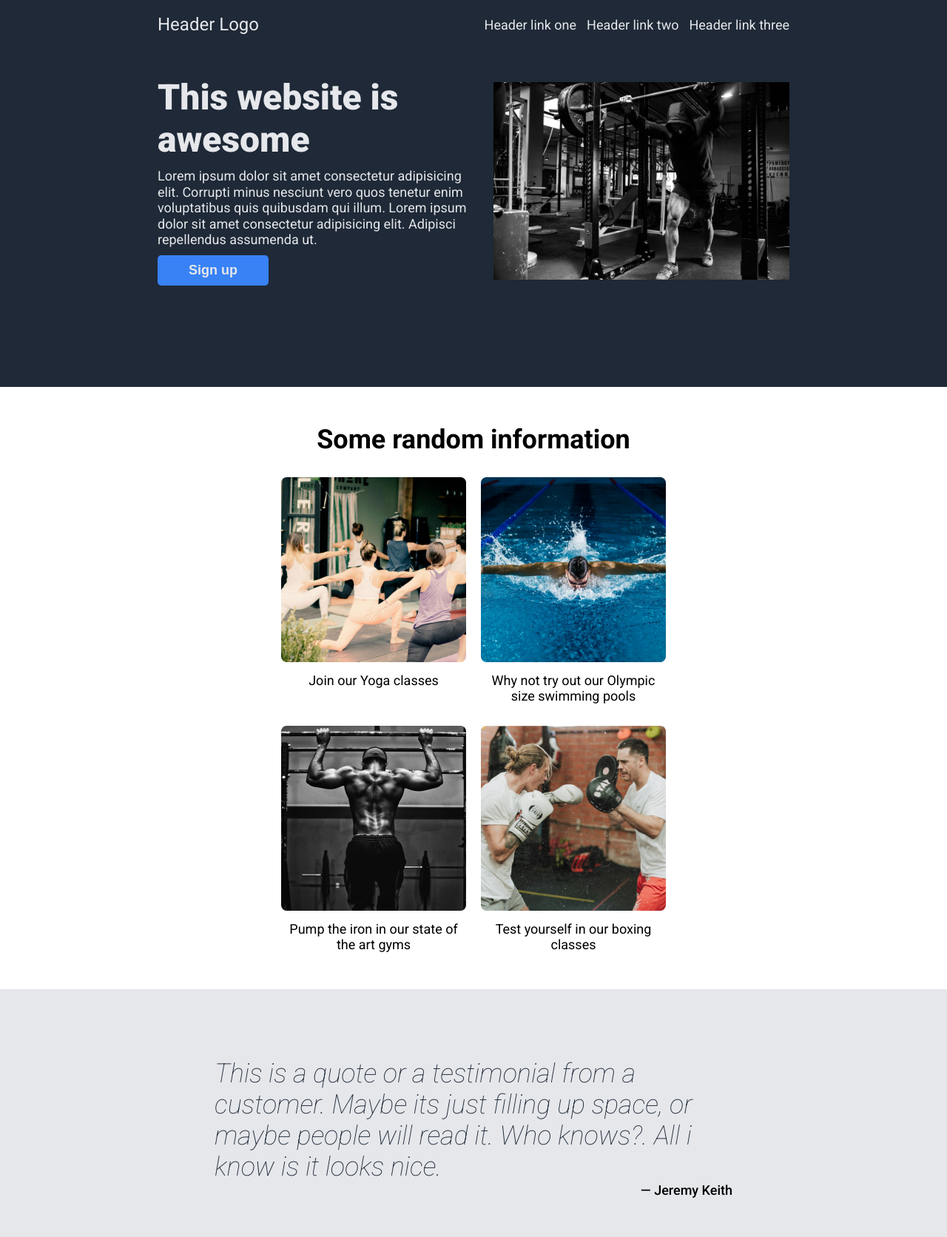
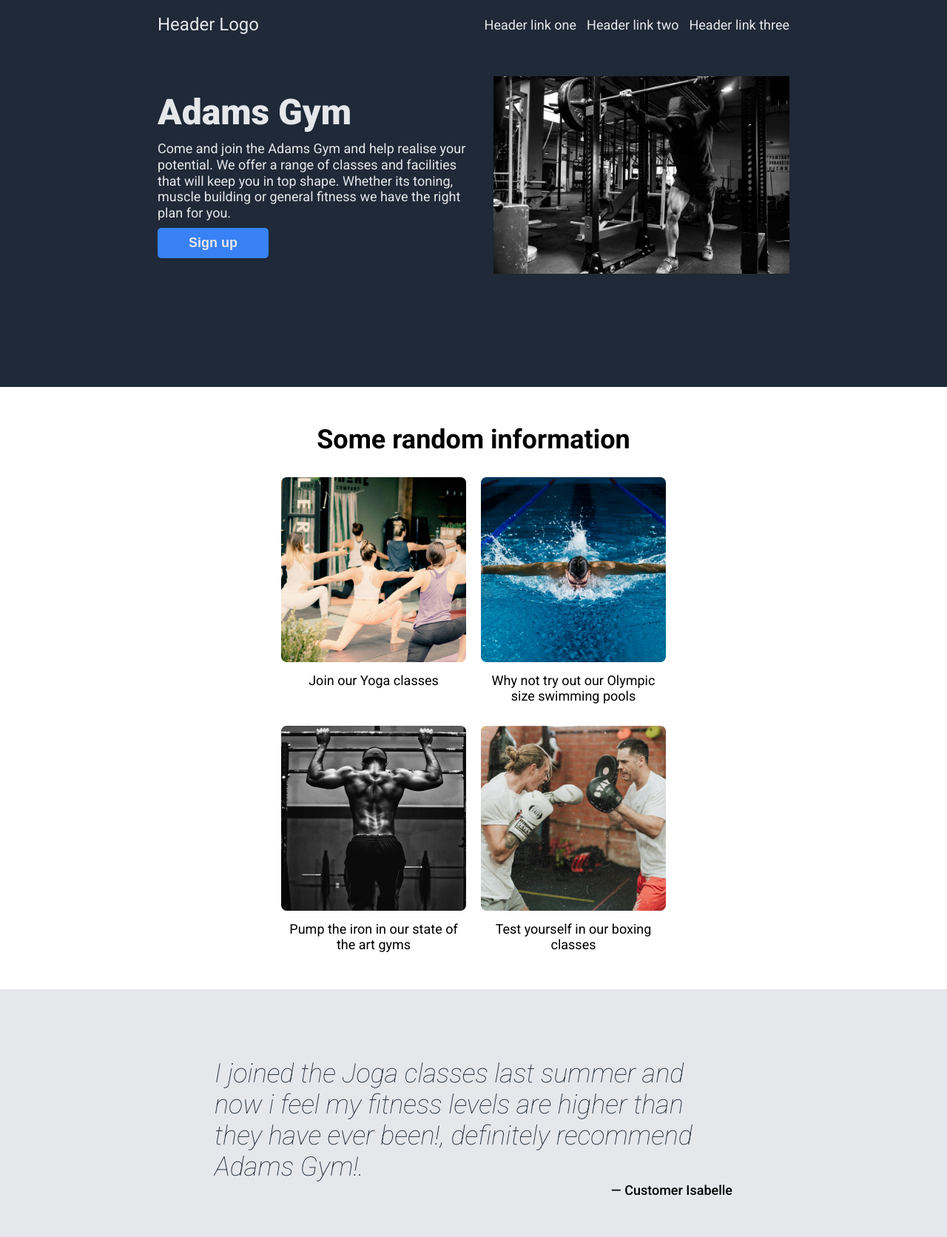
Before and after one commit to cardo8819/project-landing, a plain HTML site: page index.html in a window 1280 px wide. Shown: the part 27-1699 px from the top of the page at 74% size. Drawn offline with Linux system fonts and the light colour scheme.

Commit message:
Added Adams Gym mock content to the heor section and quote section

```diff
--- a/index.html
+++ b/index.html
@@ -33,10 +33,8 @@
             </nav>
             <div class="hero-content">
                 <div class="hero-text">
-                    <h1>This website is awesome</h1>
-                    <p>Lorem ipsum dolor sit amet consectetur adipisicing elit. Corrupti minus nesciunt vero quos
-                        tenetur enim voluptatibus quis quibusdam qui illum. Lorem ipsum dolor sit amet consectetur
-                        adipisicing elit. Adipisci repellendus assumenda ut.</p>
+                    <h1>Adams Gym</h1>
+                    <p>Come and join the Adams Gym and help realise your potential. We offer a range of classes and facilities that will keep you in top shape. Whether its toning, muscle building or general fitness we have the right plan for you.</p>
                     <button>Sign up</button>
                 </div>
                 <div class="hero-image">
@@ -73,10 +71,9 @@
     <div class="quote-section">
         <figure class="quote">
             <blockquote>
-                This is a quote or a testimonial from a customer. Maybe its just filling up space, or maybe people will
-                read it. Who knows?. All i know is it looks nice.
+                I joined the Joga classes last summer and now i feel my fitness levels are higher than they have ever been!, definitely recommend Adams Gym!.
             </blockquote>
-            <figcaption> &mdash; Jeremy Keith</figcaption>
+            <figcaption> &mdash; Customer Isabelle</figcaption>
         </figure>
 
     </div>
```
